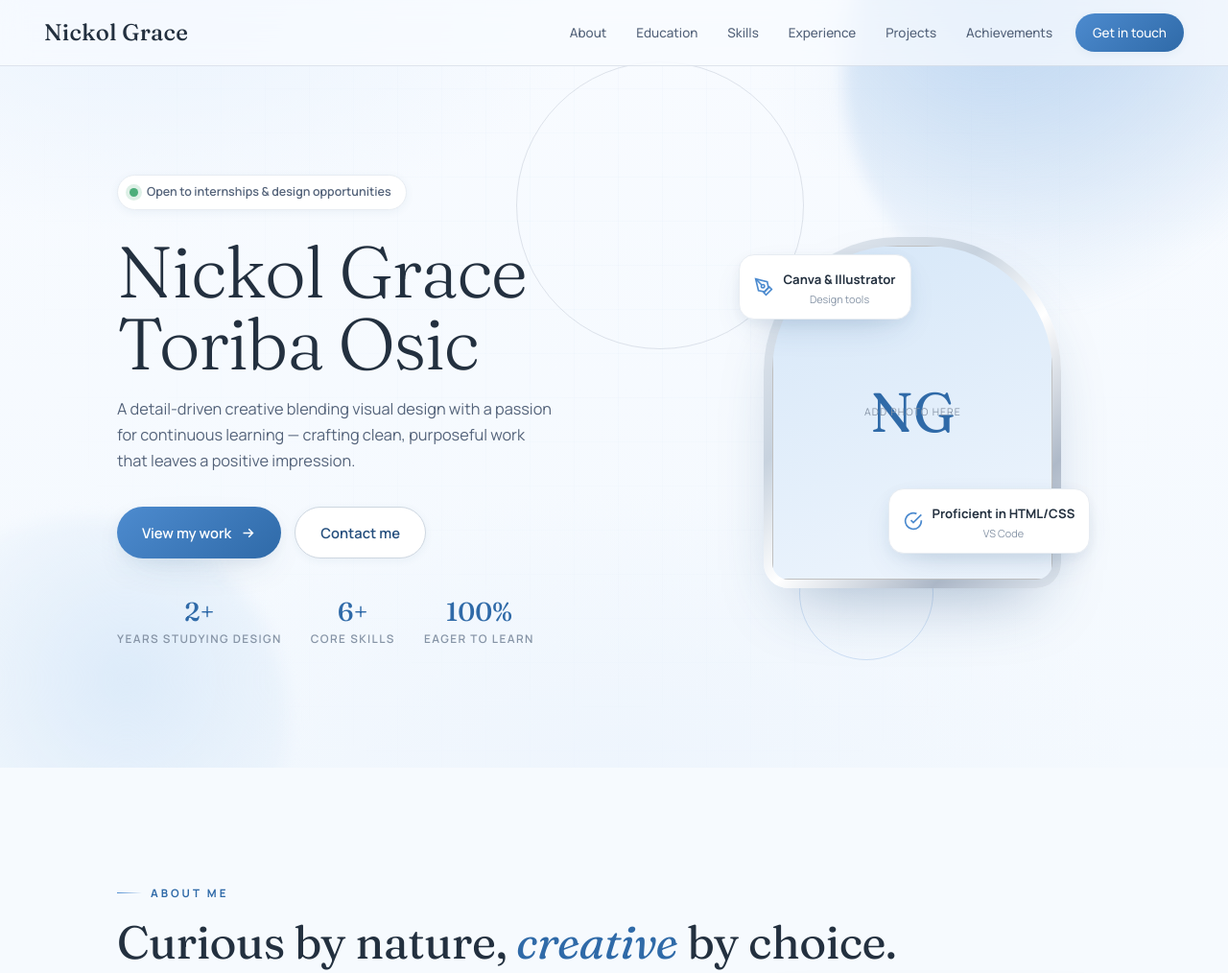
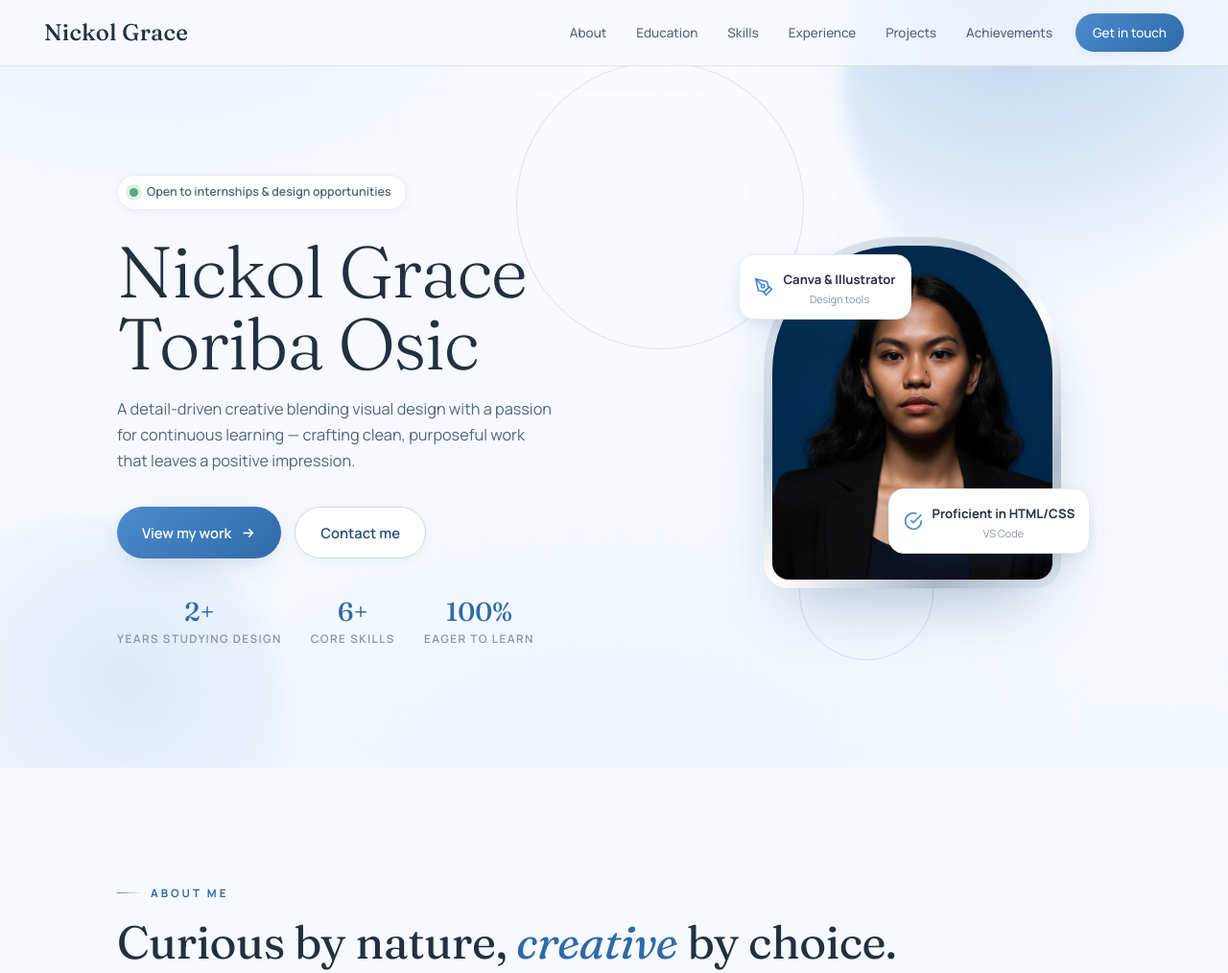
Before and after one commit to NixyG-Int/NixyGrace.github.io, a plain HTML site: page index.html in a window 1280 px wide. Shown: the top 1014 px of the page at 96% size. Drawn offline with Linux system fonts and the light colour scheme; files whose address does not match are found by name.

Commit message:
Update index.html

```diff
--- a/index.html
+++ b/index.html
@@ -65,11 +65,9 @@
       <div class="photo-wrap reveal">
         <div class="photo-frame">
           <div class="photo">
-            <!-- TO ADD A REAL PHOTO: replace the two lines below with
-                 <img src="your-photo.jpg" alt="Nickol Grace Toriba Osic" /> -->
 
             <span class="ph-init">NG</span>
-            <span class="ph-note">Add photo here<img src="images/558109054_1932365957695386_6177667729574557126_n.png" alt="" /></span>
+            <span class="ph-note">Add photo here<img src="558109054_1932365957695386_6177667729574557126_n.png" alt="" /></span>
           </div>
         </div>
         <div class="badge-float bf1">
```
